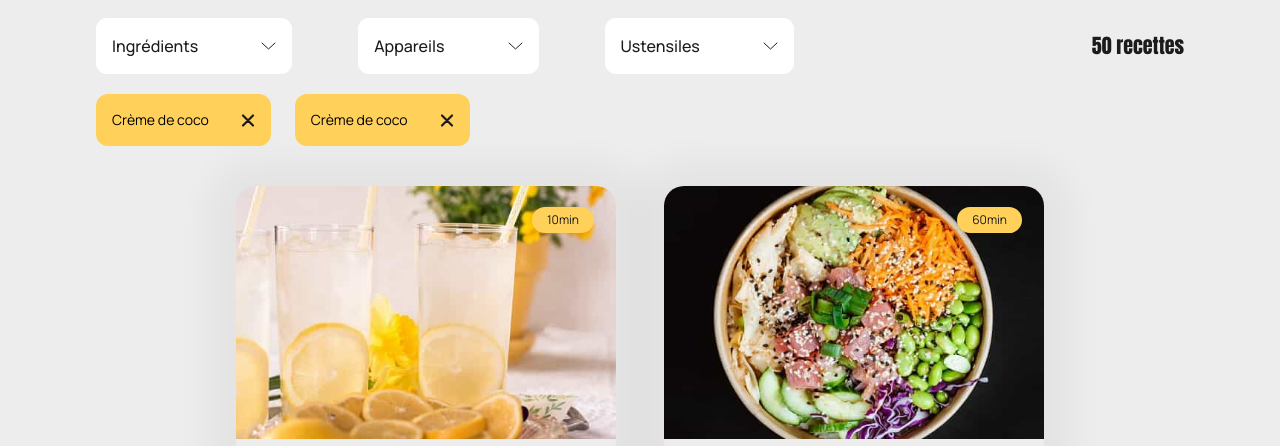
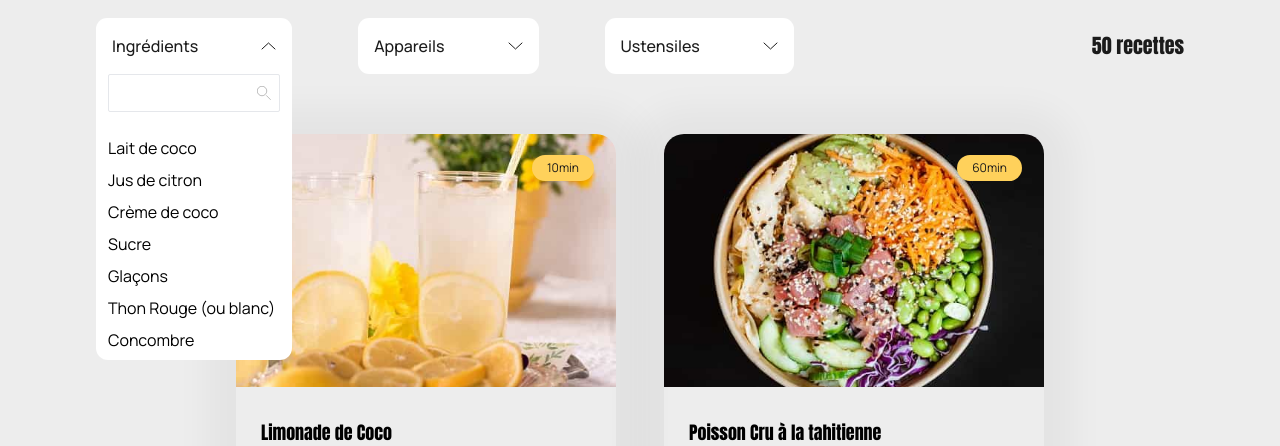
Before and after one commit to MbzMOKKA/Les-petits-plats, a plain HTML site: page index.html in a window 1280 px wide. Both pictures are taken after a click on the button "Ingrédients". Shown: the part 962-1408 px from the top of the page. Drawn offline with nearby package versions, Linux system fonts and the light colour scheme.

Commit message:
filter buttons expansion display

```diff
--- a/index.html
+++ b/index.html
@@ -80,6 +80,9 @@
                 #no-result-msg[visible="false"] {
                     display: none;
                 }
+                .text-pascalcase::first-letter {
+                    text-transform: uppercase;
+                }
             }
             @layer utilities {
             }
@@ -104,8 +107,8 @@
                 class="absolute left-0 top-0 right-0 bottom-0 flex flex-col justify-center items-center"
             >
                 <h1 class="text-brand-yellow text-center w-1/2 mb-8">
-                    Cherchez parmi plus de 1500 recettes du quotidien, simples
-                    et délicieuses
+                    Cherchez parmi plus de 50 recettes du quotidien, simples et
+                    délicieuses
                 </h1>
                 <!-- SEARCH BAR -->
                 <div
@@ -137,18 +140,20 @@
                     <!-- BUTTONS -->
                     <div class="flex flex-row items-center">
                         <div class="filter" expanded="false">
-                            <button>
+                            <button id="filter-ingredient">
                                 <p>Ingrédients</p>
                                 <img
+                                    class="chevron"
                                     src="./images/icon/chevron-down.svg"
                                     alt="Icône"
                                 />
                             </button>
                         </div>
                         <div class="filter" expanded="false">
-                            <button>
+                            <button id="filter-appliance">
                                 <p>Appareils</p>
                                 <img
+                                    class="chevron"
                                     src="./images/icon/chevron-down.svg"
                                     alt="Icône"
                                 />
@@ -156,9 +161,10 @@
                             <!-- EXPANSION HERE -->
                         </div>
                         <div class="filter" expanded="false">
-                            <button>
+                            <button id="filter-ustensil">
                                 <p>Ustensiles</p>
                                 <img
+                                    class="chevron"
                                     src="./images/icon/chevron-down.svg"
                                     alt="Icône"
                                 />
@@ -173,7 +179,7 @@
                 </div>
                 <!-- FILTERS APPLIED -->
                 <ul class="flex flex-row list-none mt-5 mb-10">
-                    <li class="mr-6">
+                    <!-- <li class="mr-6">
                         <button
                             class="flex flex-row justify-between items-center bg-brand-yellow text-sm rounded-xl p-4 hover:shadow-xl"
                         >
@@ -184,19 +190,7 @@
                                 class="ml-8"
                             />
                         </button>
-                    </li>
-                    <li class="mr-6">
-                        <button
-                            class="flex flex-row justify-between items-center bg-brand-yellow text-sm rounded-xl p-4 hover:shadow-xl"
-                        >
-                            Crème de coco
-                            <img
-                                src="./images/icon/cross.svg"
-                                alt="Icône"
-                                class="ml-8"
-                            />
-                        </button>
-                    </li>
+                    </li> -->
                 </ul>
             </div>
             <!-- RESULTS -->
--- a/javascript/components.js
+++ b/javascript/components.js
@@ -3,3 +3,9 @@ export const mainSearchBar = document.getElementById("main-search");
 export const cardList = document.getElementById("card-list");
 export const noResultMessage = document.getElementById("no-result-msg");
 export const resultCount = document.getElementById("result-count");
+export const buttonFilterIngredient =
+    document.getElementById("filter-ingredient");
+export const buttonFilterAppliance =
+    document.getElementById("filter-appliance");
+export const buttonFilterUstensil = document.getElementById("filter-ustensil");
+export const filters = document.getElementsByClassName("filter");
--- a/javascript/data/recipes.js
+++ b/javascript/data/recipes.js
@@ -64,7 +64,7 @@ const recipes = [
                 quantity: 5,
             },
             {
-                ingredient: "Lait de Coco",
+                ingredient: "Lait de coco",
                 quantity: 100,
                 unit: "ml",
             },
@@ -384,7 +384,7 @@ const recipes = [
         description:
             "Commencer par cuire les pommes de terre dans l'eau bouillante. Puis épluchez les et coupez les en rondelles. Émincer les oignons puis les faire dorer dans du beurre. Ajouter le jambon fumé coupé en en morceaux ainsi que les pommes de terres. Salez, poivrez à votre gout ( et celui de vos convives ) Laissez cuisiner durant environ 10 minutes puis ajouter le vin blanc. Après 5 minutes, mettre le tout dans un plat à gratin. Coupez le reblochon, soit en tranches, soit le couper en 2 dans le sens de l'épaisseur et recouvrir les pommes de terre. Cuire au four (environ 220°) durant 25 minutes. C'est prêt !",
         appliance: "Four",
-        ustensils: ["plat à gratin", "couteau", "Économe"],
+        ustensils: ["plat à gratin", "couteau", "économe"],
     },
     {
         id: 11,
@@ -789,7 +789,7 @@ const recipes = [
         description:
             "Cuisiner la viande hachée dans une poêle à frire. Dans une autre faire cuire les oignons découpés en fins dés avec un peu de beurre. Ajouter du vin rouge. Mélanger les oignons avec la viande hachée. Faire cuire les pates le temps indiqué sur le paquet. Ajouter le coulis de tomates à la viande hachée. Une fois que les pates sont cuites, ajouter la crème fraîche à la viande hachée. Servir.",
         appliance: "Casserole",
-        ustensils: ["Cuillère en bois", "louche", "couteau"],
+        ustensils: ["cuillère en bois", "louche", "couteau"],
     },
     {
         id: 22,
@@ -1148,7 +1148,7 @@ const recipes = [
         description:
             "Découper en cubes les carottes et pommes de terre. Faire revenir dans du beurre. Ajouter les lardons, une fois les lardons dorés, ajouter un grand verre d'eau. Ajouter les petit poids et les haricots verts ( tous deux pré cuits ). Ajouter Sel, poivre, thyms et laurier",
         appliance: "Poêle",
-        ustensils: ["Couteau", "économe"],
+        ustensils: ["couteau", "économe"],
     },
     {
         id: 32,
@@ -1381,7 +1381,7 @@ const recipes = [
         description:
             "Couper les courgettes dans le sens de la longueur. Vider les courgette dans un saladier. Réserver.Faire revenir la chair des courgettes dans 25cl d'huile d'olive. Ajouter l'oignon puis la viande hachée. Mettre la farce dans les courgettes. Ajouter le coulis de tomates. Mettre au four pendant 30 minutes. Avant la fin de la cuisson ajouter le fromage râpé",
         appliance: "Four",
-        ustensils: ["couteau", "cuillère en bois", "Poêle à frire"],
+        ustensils: ["couteau", "cuillère en bois", "poêle à frire"],
     },
     {
         id: 38,
@@ -1413,7 +1413,7 @@ const recipes = [
         description:
             "Fouettez les oeufs, le sucre et le lait. tremper les tranches de pain. Le cuire au four pendant environ 10 minutes à 180°. Servir",
         appliance: "Four",
-        ustensils: ["fouet", "bol", "Cuillère à Soupe"],
+        ustensils: ["fouet", "bol", "cuillère à Soupe"],
     },
     {
         id: 39,
--- a/javascript/display/displayResults.js
+++ /dev/null
@@ -1,28 +0,0 @@
-//Imports
-import { resultCount, cardList, noResultMessage } from "../components.js";
-import getRecipeCardDom from "./getRecipeCardDom.js";
-
-//Util
-function emptyResultList() {
-    while (cardList.firstChild) {
-        cardList.removeChild(cardList.firstChild);
-    }
-}
-
-function fillResultList(results) {
-    for (let result of results) {
-        cardList.appendChild(getRecipeCardDom(result));
-    }
-}
-
-function displayResultCount(count) {
-    resultCount.innerText = `${count} recette${count > 1 ? "s" : ""}`;
-}
-
-//Exports
-export default function displayResults(results) {
-    emptyResultList();
-    fillResultList(results);
-    noResultMessage.setAttribute("visible", results.length === 0);
-    displayResultCount(results.length);
-}
--- /dev/null
+++ b/javascript/dom/displayResults.js
@@ -0,0 +1,12 @@
+//Imports
+import { cardList, noResultMessage } from "../components.js";
+import { emptyList } from "../utils/common.js";
+import { fillResultList, displayResultCount } from "../utils/dom.js";
+
+//Exports
+export default function displayResults(results) {
+    emptyList(cardList);
+    fillResultList(results);
+    noResultMessage.setAttribute("visible", results.length === 0);
+    displayResultCount(results.length);
+}
--- /dev/null
+++ b/javascript/dom/getFilterExpansionDom.js
@@ -0,0 +1,129 @@
+//Imports
+import { emptyList } from "../utils/common.js";
+import {
+    addIngredientsName,
+    addAppliancesName,
+    addUstensilsName,
+    isIngredientSelected,
+    isApplianceSelected,
+    isUstensilSelected,
+    filtersSearchQueryApply,
+} from "../utils/filters.js";
+
+//Imports
+function generateListContent(
+    filterSearchQuery,
+    id,
+    state,
+    selectedList,
+    unselectedList
+) {
+    //finding the right data
+    let addFiltersName;
+    let checkIfSelected;
+    switch (id) {
+        case "filter-ingredient":
+            addFiltersName = addIngredientsName;
+            checkIfSelected = isIngredientSelected;
+            break;
+        case "filter-appliance":
+            addFiltersName = addAppliancesName;
+            checkIfSelected = isApplianceSelected;
+            break;
+        case "filter-ustensil":
+            addFiltersName = addUstensilsName;
+            checkIfSelected = isUstensilSelected;
+            break;
+    }
+    const filtersNameSet = new Set();
+    for (let result of state.results) {
+        addFiltersName(filtersNameSet, result);
+    }
+    //removing the unsearched filters
+    const filtersName = filtersSearchQueryApply(
+        filtersNameSet,
+        filterSearchQuery
+    );
+    //adding the filters to the dom
+    for (let filterName of filtersName) {
+        const listElement = document.createElement("li");
+        if (checkIfSelected(state.filters, filterName)) {
+            //selected filters
+            selectedList.appendChild(listElement);
+            listElement.setAttribute(
+                "class",
+                "flex justify-between px-3 py-1 bg-brand-yellow hover:text-brand-yellow hover:bg-brand-black hover:cursor-pointer"
+            );
+            listElement.innerHTML = `<p class="text-pascalcase font-bold">${filterName}</p><img src="./images/icon/remove.svg" alt="Retirer" class="ml-2"/>`;
+        } else {
+            //unselected filters
+            unselectedList.appendChild(listElement);
+            listElement.setAttribute(
+                "class",
+                "text-pascalcase px-3 py-1 hover:bg-brand-yellow hover:cursor-pointer"
+            );
+            listElement.innerHTML = filterName;
+        }
+    }
+}
+
+//Exports
+export default function getFilterExpansionDom(id, state) {
+    const expansion = document.createElement("section");
+    expansion.setAttribute("id", "filter-expansion");
+    expansion.setAttribute(
+        "class",
+        "z-10 absolute bg-white top-full left-0 right-0 rounded-b-xl"
+    );
+
+    //Search
+    const searchContainer = document.createElement("div");
+    expansion.appendChild(searchContainer);
+    searchContainer.setAttribute(
+        "class",
+        "mx-3 mb-2 p-1 flex flex-row rounded-sm border border-ltgray"
+    );
+
+    const searchInput = document.createElement("input");
+    searchContainer.appendChild(searchInput);
+    searchInput.setAttribute("type", "search");
+    searchInput.setAttribute("name", "filter-search");
+    searchInput.setAttribute(
+        "class",
+        "w-full text-brand-dkgray grow p-1 text-sm mr-1"
+    );
+    searchInput.addEventListener("input", (e) => {
+        emptyList(selectedList);
+        emptyList(unselectedList);
+        generateListContent(
+            e.target.value,
+            id,
+            state,
+            selectedList,
+            unselectedList
+        );
+    });
+
+    const searchIcon = document.createElement("img");
+    searchContainer.appendChild(searchIcon);
+    searchIcon.setAttribute("src", "./images/icon/search-gray.svg");
+    searchIcon.setAttribute("alt", "Chercher");
+    searchIcon.setAttribute("class", "m-auto w-3.5 h-3.5 mr-1");
+
+    //Lists
+    const listsContainer = document.createElement("div");
+    expansion.appendChild(listsContainer);
+    listsContainer.setAttribute("class", "max-h-60 overflow-y-scroll pb-2");
+
+    const selectedList = document.createElement("ul");
+    listsContainer.appendChild(selectedList);
+    selectedList.setAttribute("class", "selected-options mt-3");
+
+    const unselectedList = document.createElement("ul");
+    listsContainer.appendChild(unselectedList);
+    unselectedList.setAttribute("class", "unselected-options mt-3");
+
+    generateListContent("", id, state, selectedList, unselectedList);
+
+    return expansion;
+}
--- a/javascript/index.js
+++ b/javascript/index.js
@@ -1,15 +1,34 @@
 //Imports
-import { mainSearchBar } from "./components.js";
+import {
+    buttonFilterAppliance,
+    buttonFilterIngredient,
+    buttonFilterUstensil,
+    mainSearchBar,
+} from "./components.js";
 import refreshResults from "./search/refreshResults.js";
+import { addEventListenerToFilter } from "./utils/filters.js";
 
 //Initialisation
-let searchQuery = "";
+const state = {
+    searchQuery: "",
+    filters: {
+        ingredients: [],
+        appliances: [],
+        ustensils: [],
+    },
+    results: [],
+};
 
 //Adding an event listener to the main search bar so the results are refreshed when its value changes
 mainSearchBar.addEventListener("input", (e) => {
-    searchQuery = e.target.value;
-    refreshResults(searchQuery);
+    state.searchQuery = e.target.value;
+    refreshResults(state);
 });
 
+//Adding an event listener to the filter buttons to expand or contract on click
+addEventListenerToFilter(buttonFilterIngredient, state);
+addEventListenerToFilter(buttonFilterAppliance, state);
+addEventListenerToFilter(buttonFilterUstensil, state);
+
 //Getting the initial results
-refreshResults(searchQuery);
+refreshResults(state);
--- a/javascript/search/refreshResults.js
+++ b/javascript/search/refreshResults.js
@@ -1,14 +1,14 @@
 //Imports
 import recipes from "../data/recipes.js";
-import displayResults from "../display/displayResults.js";
+import displayResults from "../dom/displayResults.js";
 import searchQueryApply from "./searchQueryApply.js";
 
 //Exports
-export default function refreshResults(searchQuery) {
-    let results = JSON.parse(JSON.stringify(recipes));
+export default function refreshResults(state) {
+    const searchQuery = state.searchQuery;
     //Main search querry
-    results = searchQueryApply(results, searchQuery);
+    state.results = searchQueryApply(recipes, searchQuery);
     //Filters
     /* TODO */
-    displayResults(results);
+    displayResults(state.results);
 }
--- a/javascript/search/searchQueryApply.js
+++ b/javascript/search/searchQueryApply.js
@@ -1,7 +1,5 @@
-//Utils
-function checkIfInfoIsSearched(infoValue, searchQuery) {
-    return infoValue.toLowerCase().includes(searchQuery.toLowerCase());
-}
+//Imports
+import { checkIfInfoIsSearched } from "../utils/common.js";
 
 //Exports
 export default function searchQueryApply(results, searchQuery) {
--- /dev/null
+++ b/javascript/search/toggleFilterExpansion.js
@@ -0,0 +1,26 @@
+//Imports
+import { filters } from "../components.js";
+import getFilterExpansionDom from "../dom/getFilterExpansionDom.js";
+import { filterSetChevron } from "../utils/dom.js";
+import { filterIsExpanded, filterSetExpanded } from "../utils/filters.js";
+
+//Exports
+export default function toggleFilterExpansion(clickedComponent, id, state) {
+    for (let filter of filters) {
+        if (filter == clickedComponent) {
+            filterSetExpanded(filter, !filterIsExpanded(filter));
+        } else {
+            filterSetExpanded(filter, false);
+        }
+        if (filterIsExpanded(filter)) {
+            filterSetChevron(filter, "up");
+            filter.appendChild(getFilterExpansionDom(id, state));
+        } else {
+            filterSetChevron(filter, "down");
+            const expansion = filter.getElementsByTagName("section")[0];
+            if (expansion) {
+                filter.removeChild(expansion);
+            }
+        }
+    }
+}
--- /dev/null
+++ b/javascript/utils/common.js
@@ -0,0 +1,10 @@
+//Exports
+export function emptyList(list) {
+    while (list.firstChild) {
+        list.removeChild(list.firstChild);
+    }
+}
+
+export function checkIfInfoIsSearched(infoValue, searchQuery) {
+    return infoValue.toLowerCase().includes(searchQuery.toLowerCase());
+}
--- /dev/null
+++ b/javascript/utils/dom.js
@@ -0,0 +1,20 @@
+//Imports
+import { cardList, resultCount } from "../components.js";
+import getRecipeCardDom from "../dom/getRecipeCardDom.js";
+
+//Exports
+export function filterSetChevron(component, type) {
+    component
+        .getElementsByClassName("chevron")[0]
+        .setAttribute("src", `./images/icon/chevron-${type}.svg`);
+}
+
+export function displayResultCount(count) {
+    resultCount.innerText = `${count} recette${count > 1 ? "s" : ""}`;
+}
+
+export function fillResultList(results) {
+    for (let result of results) {
+        cardList.appendChild(getRecipeCardDom(result));
+    }
+}
--- /dev/null
+++ b/javascript/utils/filters.js
@@ -0,0 +1,59 @@
+//Imports
+import toggleFilterExpansion from "../search/toggleFilterExpansion.js";
+import { checkIfInfoIsSearched } from "./common.js";
+
+//Exports
+export function addEventListenerToFilter(button, state) {
+    const id = button.getAttribute("id");
+    button.addEventListener("click", () => {
+        toggleFilterExpansion(button.parentNode, id, state);
+    });
+    for (let child of button.childNodes) {
+        child.addEventListener("click", (e) => {
+            toggleFilterExpansion(button.parentNode, id, state);
+            e.stopPropagation();
+        });
+    }
+}
+
+export function filterIsExpanded(component) {
+    return component.getAttribute("expanded") === "false" ? false : true;
+}
+
+export function filterSetExpanded(component, value) {
+    component.setAttribute("expanded", value);
+}
+
+export function addIngredientsName(filtersName, result) {
+    for (let ingredient of result.ingredients) {
+        filtersName.add(ingredient.ingredient);
+    }
+}
+
+export function addAppliancesName(filtersName, result) {
+    filtersName.add(result.appliance);
+}
+
+export function addUstensilsName(filtersName, result) {
+    for (let ustensil of result.ustensils) {
+        filtersName.add(ustensil);
+    }
+}
+
+export function isIngredientSelected(filters, filterName) {
+    return filters.ingredients.includes(filterName);
+}
+
+export function isApplianceSelected(filters, filterName) {
+    return filters.appliances.includes(filterName);
+}
+
+export function isUstensilSelected(filters, filterName) {
+    return filters.ustensils.includes(filterName);
+}
+
+export function filtersSearchQueryApply(filtersNameSet, filterSearchQuery) {
+    return Array.from(filtersNameSet).filter((filterName) => {
+        return checkIfInfoIsSearched(filterName, filterSearchQuery);
+    });
+}
```
Also changed, not shown: javascript/dom/getRecipeCardDom.js (renamed from javascript/display/getRecipeCardDom.js).
